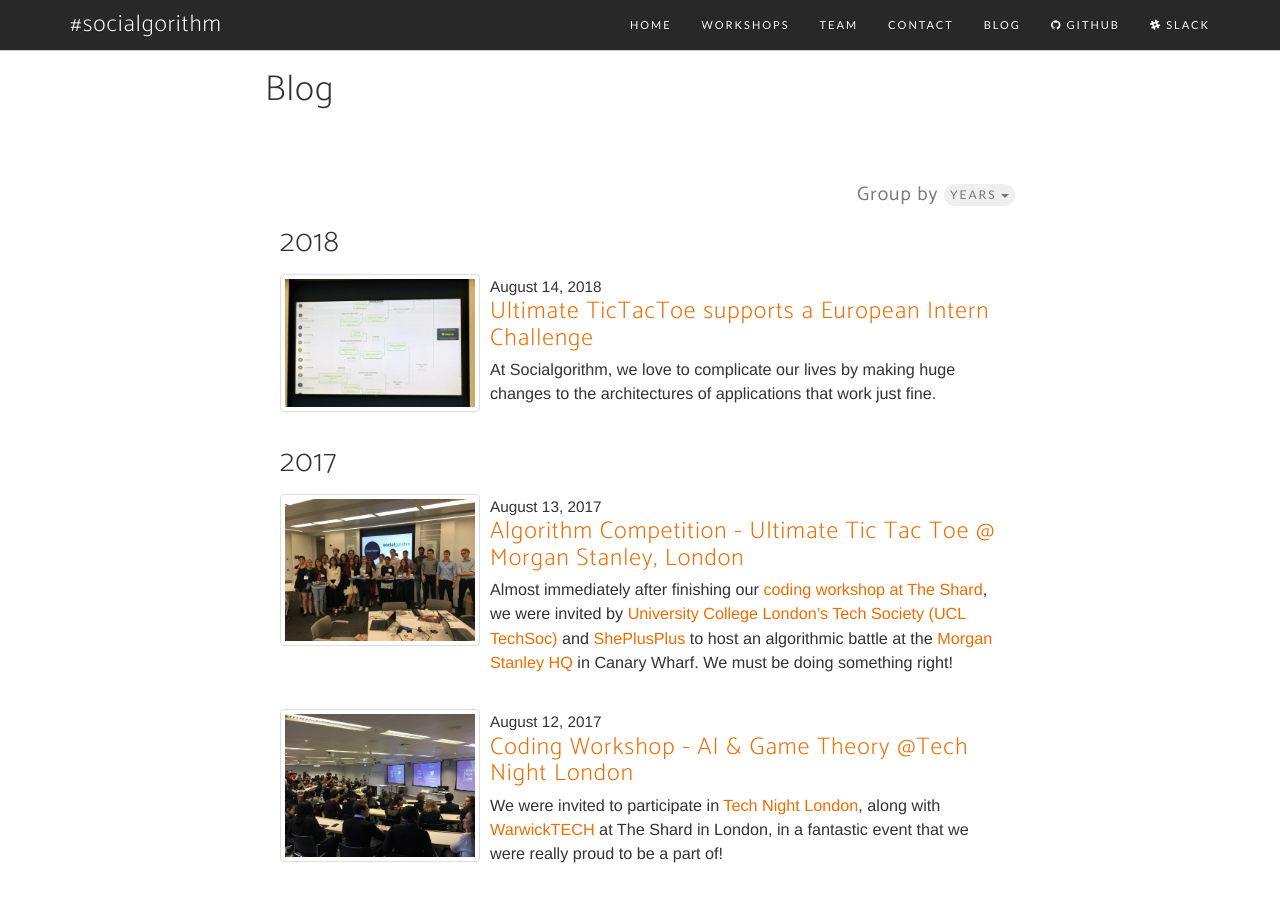
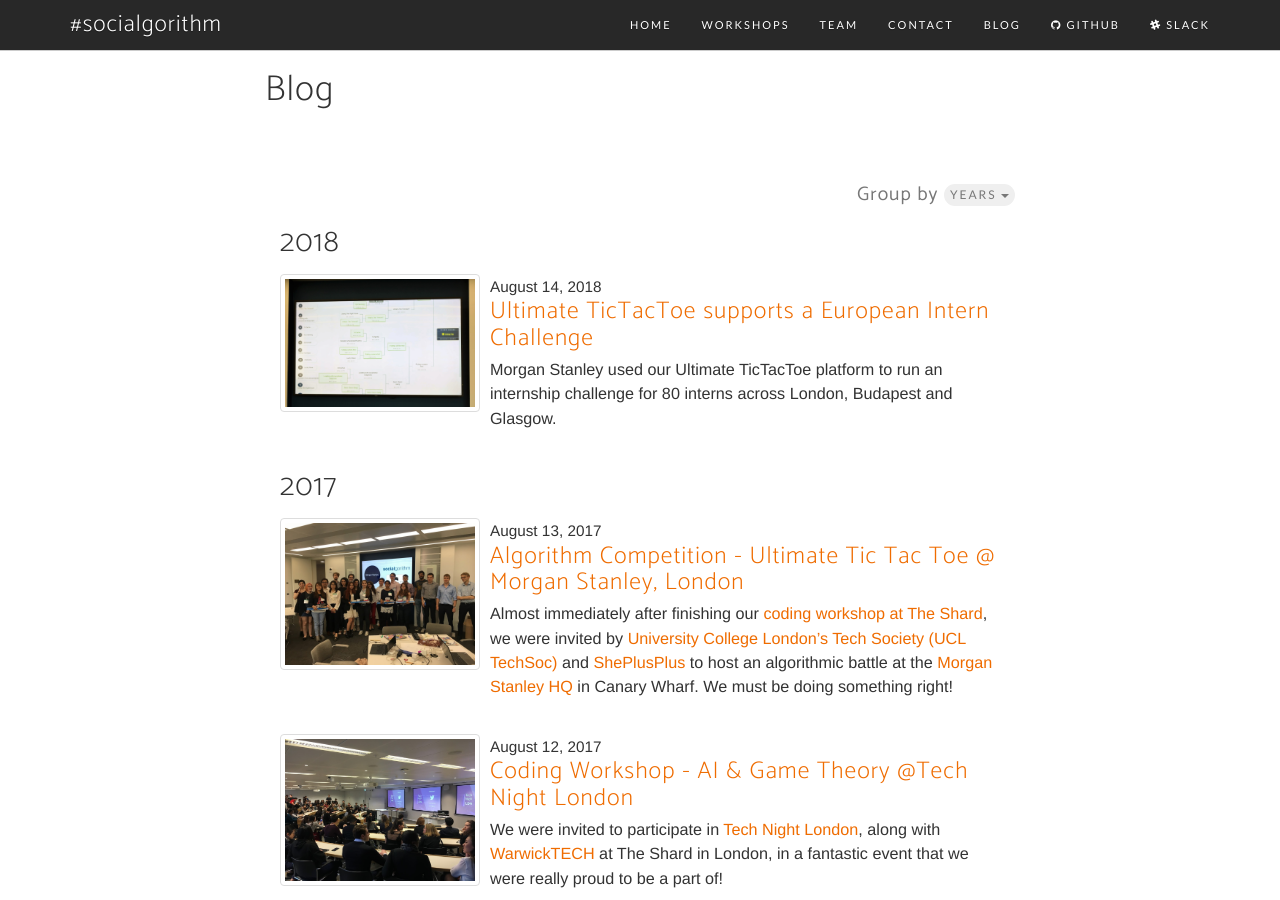
Before and after one commit to socialgorithm/socialgorithm.github.io, a Jekyll site: the page built from blog.html, in a window 1280 px wide and 900 px high. Built offline with Jekyll 4.4.1, drawn with Linux system fonts in a browser that asks for light colours; nearby versions of some CDN libraries; some web fonts are replaced.

Commit message:
Forcing an abstract

```diff
--- a/_posts/2018-08-14-ultimate-tictactoe-european-intern-challenge.markdown
+++ b/_posts/2018-08-14-ultimate-tictactoe-european-intern-challenge.markdown
@@ -9,13 +9,15 @@ event_location: Morgan Stanley HQ, Canary Wharf, London
 event_abstract: Morgan Stanley used our Ultimate TicTacToe platform to run an internship challenge for 80 interns across London, Budapest and Glasgow.
 ---
 
+Morgan Stanley used our Ultimate TicTacToe platform to run an internship challenge for 80 interns across London, Budapest and Glasgow.
+
+--------------
+
 At Socialgorithm, we love to complicate our lives by making huge changes to the architectures of applications that work just fine.
 
 If you ask me to describe the development of our Ultimate TicTacToe platform so far, fire drill and spaghetti would be the words that come to mind. To be fair though, it has worked well so far, and things that have the quality of working are to be prized over architectures that never made it to production.
 
 Still, There is wisdom in Bob Martin's idea of leaving campgrounds cleaner than you find them, and for a competition we provided our platform for a couple fo weeks ago, our architecture needed a major overhaul.
-
---------------
 
 ## The Intern Challenge
 
```
